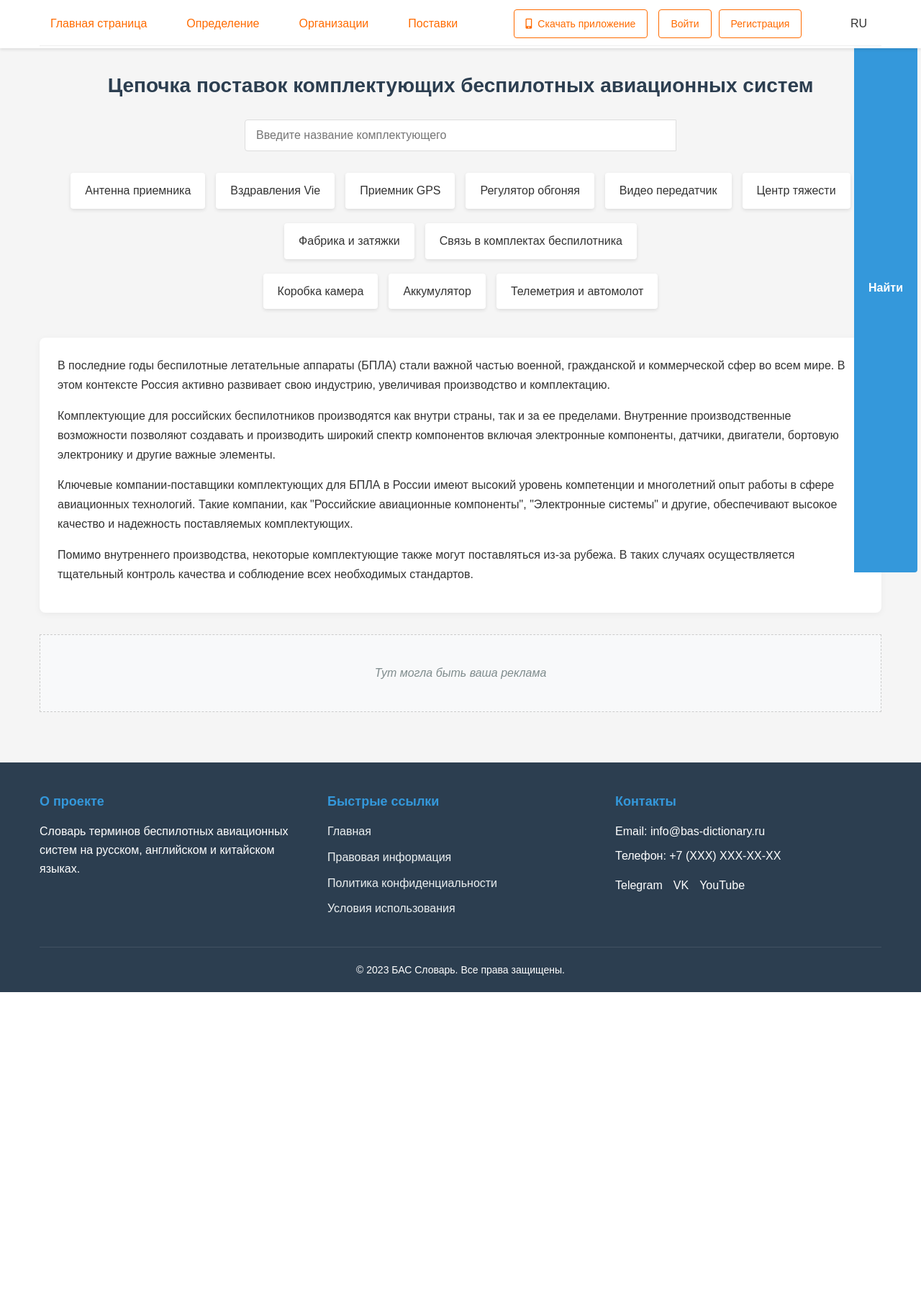
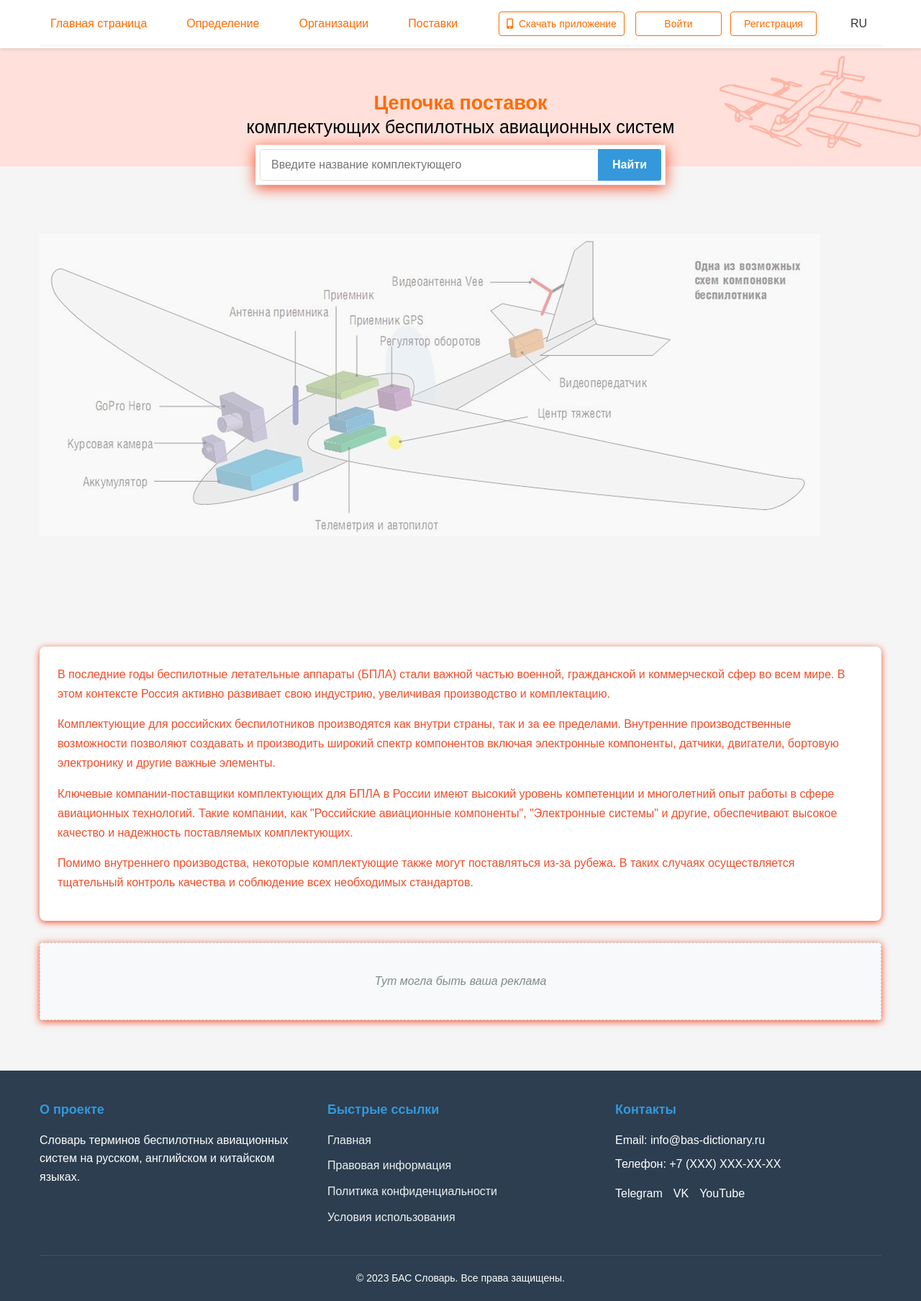
Before and after one commit to Jlanceth/bas_project, a Django app: page /supply-chain/ in a window 1280 px wide. Shown: the whole page at 72% size. Before the commit the page ends 1378 px from the top, so only its background shows below. Run offline with Django 4.2, Linux system fonts and the light colour scheme; some libraries are stand-ins or nearby versions.

Commit message:
upgrade legal, supply, dpas

```diff
--- a/bas_project/static_dev/css/header.css
+++ b/bas_project/static_dev/css/header.css
@@ -47,61 +47,51 @@
 }
 
 /* Кнопка скачать приложение */
-.btn-download {
-    padding: 8px 16px;
+.btn-download,
+.btn-login,
+.btn-logout,
+.btn-profile,
+.btn-register {
+    padding: 5px 10px; /* Увеличиваем padding для большего размера */
     border-radius: 4px;
-    border: 1px solid #FF6B00;
-    color: #FF6B00;
     text-decoration: none;
     font-weight: 500;
     font-size: 14px;
-    display: flex;
+    display: inline-flex; /* Используем flex для выравнивания иконок */
     align-items: center;
+    justify-content: center;
     gap: 8px;
     transition: all 0.3s ease;
+    min-width: 120px; /* Минимальная ширина для одинакового размера */
+    text-align: center;
 }
 
+/* Стили для кнопок с оранжевой рамкой */
+.btn-login,
+.btn-logout,
+.btn-profile,
+.btn-register,
+.btn-download {
+    background-color: transparent;
+    border: 1px solid #FF6B00;
+    color: #FF6B00;
+}
+
+/* Эффект при наведении */
+.btn-login:hover,
+.btn-logout:hover,
+.btn-profile:hover,
+.btn-register:hover,
 .btn-download:hover {
     background-color: #FF6B00;
     color: white;
 }
 
-/* Кнопки авторизации */
-.auth-buttons {
+/* Контейнеры для кнопок */
+.auth-buttons,
+.profile-buttons {
     display: flex;
-    gap: 10px;
-}
-
-.btn-login,
-.btn-register {
-    padding: 8px 16px;
-    border-radius: 4px;
-    text-decoration: none;
-    font-weight: 500;
-    font-size: 14px;
-    transition: all 0.3s ease;
-}
-
-.btn-login {
-    background-color: transparent;
-    border: 1px solid #FF6B00;
-    color: #FF6B00;
-}
-
-.btn-login:hover {
-    background-color: #FF6B00;
-    color: white;
-}
-
-.btn-register {
-    background-color: transparent;
-    border: 1px solid #FF6B00;
-    color: #FF6B00;
-}
-
-.btn-register:hover {
-    background-color: #FF6B00;
-    color: white;
+    gap: 12px; /* Увеличиваем расстояние между кнопками */
 }
 
 /* Выбор языка */
--- a/bas_project/static_dev/css/style.css
+++ b/bas_project/static_dev/css/style.css
@@ -68,8 +68,9 @@
     display: block;
     font-size: 27px;
     font-weight: bold;
-    margin-bottom: 0;
+    margin-bottom: 5;
     line-height: 1.2;
+    margin-top: 20px;
 }
 
 .hero-title-line2 {
@@ -90,6 +91,127 @@
 .hero-section h1 {
     font-size: 28px;
     margin-bottom: 20px;
+}
+
+.hero-content {
+    display: flex;
+    align-items: center;
+    justify-content: space-between;
+    position: relative;
+}
+
+.hero-text-wrapper {
+    flex: 1;
+    text-align: center;
+    padding-right: 300px; /* Оставляем место для изображения */
+}
+
+.hero-top-row {
+    display: flex;
+    justify-content: center;
+    align-items: flex-start;
+    position: relative;
+    margin-bottom: 30px;
+}
+
+.hero-image {
+    position: absolute;
+    right: 0;
+    top: 50%;
+    transform: translateY(-50%);
+    z-index: 1;
+}
+
+.hero-image img {
+    max-width: 280px;
+    height: auto;
+}
+
+.hero-title {
+    display: flex;
+    flex-direction: column;
+    align-items: center;
+    margin-bottom: 20px;
+}
+
+.hero-title-line1,
+.hero-title-line2 {
+    display: block;
+}
+
+.lang-selectors-wrapper {
+    margin: 0 auto 30px;
+    max-width: 400px;
+}
+
+.search-section {
+    max-width: 600px;
+    margin: 0 auto 20px;
+    display: flex;
+}
+
+.search-input {
+    flex-grow: 1;
+    padding: 12px 15px;
+    border: 1px solid #ddd;
+    border-radius: 4px 0 0 4px;
+}
+
+.search-btn {
+    padding: 12px 20px;
+    background-color: #F34D29;
+    color: white;
+    border: none;
+    border-radius: 0 4px 4px 0;
+    cursor: pointer;
+}
+
+.quick-links {
+    margin-bottom: 30px;
+}
+
+.quick-links a {
+    margin: 0 10px;
+    color: #F34D29;
+    text-decoration: none;
+}
+
+.hero-description p {
+    max-width: 700px;
+    margin: 0 auto 15px;
+    color: #666;
+}
+
+/* Адаптация для мобильных */
+@media (max-width: 768px) {
+    .hero-top-row {
+        flex-direction: column;
+        align-items: center;
+    }
+
+    .hero-image {
+        position: static;
+        transform: none;
+        margin: 20px 0;
+        order: 2;
+    }
+
+    .hero-text-content {
+        order: 1;
+    }
+
+    .search-section {
+        flex-direction: column;
+    }
+
+    .search-input {
+        border-radius: 4px;
+        margin-bottom: 10px;
+    }
+
+    .search-btn {
+        border-radius: 4px;
+    }
 }
 
 
@@ -130,8 +252,20 @@
     gap: 10px;
 }
 
-.dict-lang-arrow {
-    font-size: 12px;
+.lang-arrow {
+    display: flex;
+    align-items: center;
+    padding: 0 10px;
+    color: #000000;
+    font-size: 20px;
+}
+
+/* Для адаптивности на мобильных */
+@media (max-width: 768px) {
+    .lang-arrow {
+        padding: 0 5px;
+        font-size: 16px;
+    }
 }
 
 .dict-lang-dropdown {
@@ -159,6 +293,8 @@
 .dict-lang-selector.active .dict-lang-dropdown {
     display: block;
 }
+
+
 
 
 /* Стили для поисковой строки */
@@ -689,6 +825,7 @@
     }
 }
 
+
 /* Стили для подвала */
 .site-footer {
     background-color: #2c3e50;
@@ -832,9 +969,10 @@
     background: white;
     padding: 25px;
     border-radius: 8px;
-    box-shadow: 0 2px 10px rgba(0,0,0,0.05);
+    box-shadow: 0 2px 10px #F34D29;
     margin-bottom: 30px;
     line-height: 1.7;
+    color: #F34D29;
 }
 
 .supply-description p {
@@ -847,6 +985,7 @@
     padding: 40px;
     text-align: center;
     font-style: italic;
+    box-shadow: 0 2px 10px #F34D29;
     color: #7f8c8d;
 }
 
--- a/bas_project/templates/includes/header.html
+++ b/bas_project/templates/includes/header.html
@@ -21,7 +21,7 @@
                     {% if user.is_authenticated %}
                         <div class = "profile-buttons">
                         <a href = "{% url 'users:profile' user.username %}" class="btn-profile">
-                            {{ user.username }}
+                            Профиль
                         </a>
                         <a href = "{% url 'logout' %}" class = "btn-logout">
                             Выйти
@@ -29,7 +29,6 @@
                         </div>
 
                     {% else %}
-                        <!-- Кнопки авторизации -->
                         <div class="auth-buttons">
                         <a href="{% url 'login' %}" class="btn-login">Войти</a>
                         <a href="{% url 'registration' %}" class="btn-register">Регистрация</a>
--- a/bas_project/templates/pages/supply_chain.html
+++ b/bas_project/templates/pages/supply_chain.html
@@ -3,37 +3,32 @@
 {% block title %}Цепочка поставок комплектующих БАС{% endblock %}
 
 {% block content %}
+<section class="hero-section">
+    <div class="container">
+            <h1 class="hero-title">
+            <span class="hero-title-line1">Цепочка поставок</span>
+            <span class="hero-title-line2">комплектующих беспилотных авиационных систем</span>
+                        <div class="hero-image">
+                <img src="/static/img/бпла.png" alt="Беспилотный летательный аппарат">
+            </div>
+        </h1>
+        <div class="lang-selectors-wrapper">
+        </div>
+    </div>
+</section>
+
+<div class="search-section">
+    <div class="container">
+        <div class="search-container">
+            <input type="text" class="search-input" placeholder="Введите название комплектующего">
+            <button class="search-btn">Найти</button>
+        </div>
+    </div>
+</div>
 <section class="supply-chain-section">
-    <h1 class="page-title">Цепочка поставок комплектующих беспилотных авиационных систем</h1>
 
-    <div class="search-component">
-        <input type="text" class="search-input" placeholder="Введите название комплектующего">
-        <button class="search-btn">Найти</button>
-    </div>
-
-    <div class="components-grid">
-        <!-- Группа 1 -->
-        <div class="component-group">
-            <div class="component-item">Антенна приемника</div>
-            <div class="component-item">Вздравления Vie</div>
-            <div class="component-item">Приемник GPS</div>
-            <div class="component-item">Регулятор обгоняя</div>
-            <div class="component-item">Видео передатчик</div>
-            <div class="component-item">Центр тяжести</div>
-        </div>
-
-        <!-- Группа 2 -->
-        <div class="component-group">
-            <div class="component-item">Фабрика и затяжки</div>
-            <div class="component-item">Связь в комплектах беспилотника</div>
-        </div>
-
-        <!-- Группа 3 -->
-        <div class="component-group">
-            <div class="component-item">Коробка камера</div>
-            <div class="component-item">Аккумулятор</div>
-            <div class="component-item">Телеметрия и автомолот</div>
-        </div>
+    <div class="aircraft-image-container">
+        <img src="/static/img/Самолет_2.png" alt="Беспилотный летательный аппарат" class="aircraft-image">
     </div>
 
     <div class="supply-description">
```
Also changed, not shown: bas_project/bas_project/settings.py (+0 -7 lines), bas_project/templates/pages/home.html (+8 -1 lines), bas_project/templates/pages/legal.html (+12 -1 lines), bas_project/templates/pages/term-dpas.html (+7 -1 lines), bas_project/static_dev/img/Самолет_2.png (added), bas_project/static_dev/img/бпла.png (added).
